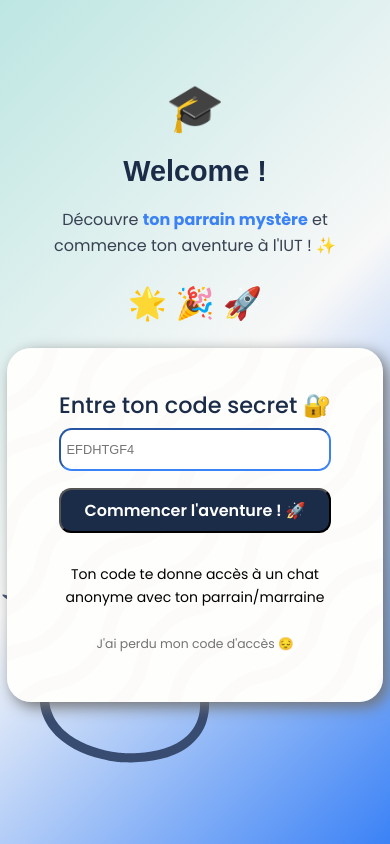
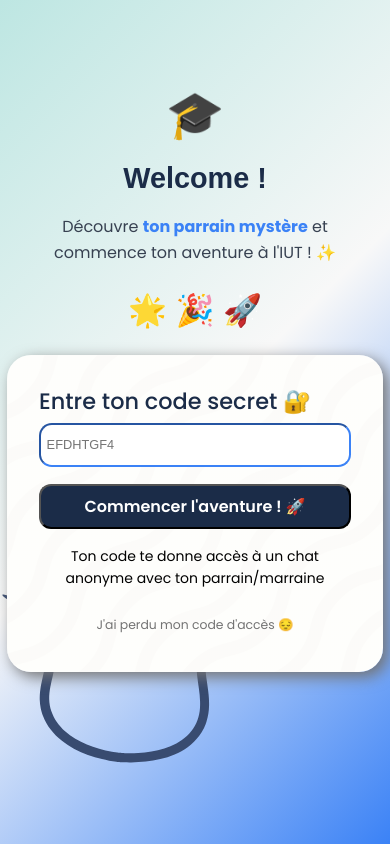
Before and after one commit to Maanaaa/Welcome, a PHP site: page / in a window 390 px wide. Run offline with PHP 8.4, Linux system fonts and the light colour scheme; some web fonts are replaced.

Commit message:
front: Modifications du responsive, flexbox

```diff
--- a/css/index.css
+++ b/css/index.css
@@ -126,7 +126,7 @@ main div:nth-child(2) .welcomeCodeLosted a{
 
 
 @media only screen and (max-width: 768px) {
-    body div:nth-child(1){
+    body .flex{
         display: flex;
         justify-content: center;
         align-items: center;
--- a/css/style.css
+++ b/css/style.css
@@ -59,6 +59,10 @@ a{
     font-size: 6vw;
 }
 
+.flex{
+    display: flex;
+}
+
 @media only screen and (max-width: 768px) {
     .large-icon{
         font-size: 12vw;
--- a/index.php
+++ b/index.php
@@ -10,7 +10,7 @@
         <link href="https://fonts.googleapis.com/css2?family=Poppins:wght@300;400;500;600;700&amp;display=swap" rel="stylesheet">
     </head>
     <body>
-        <div>
+        <div class="flex">
             <img src="assets/ge/peace.svg" class="traversing-image">
             <header>
                 <span class="large-icon">🎓</span>
```
